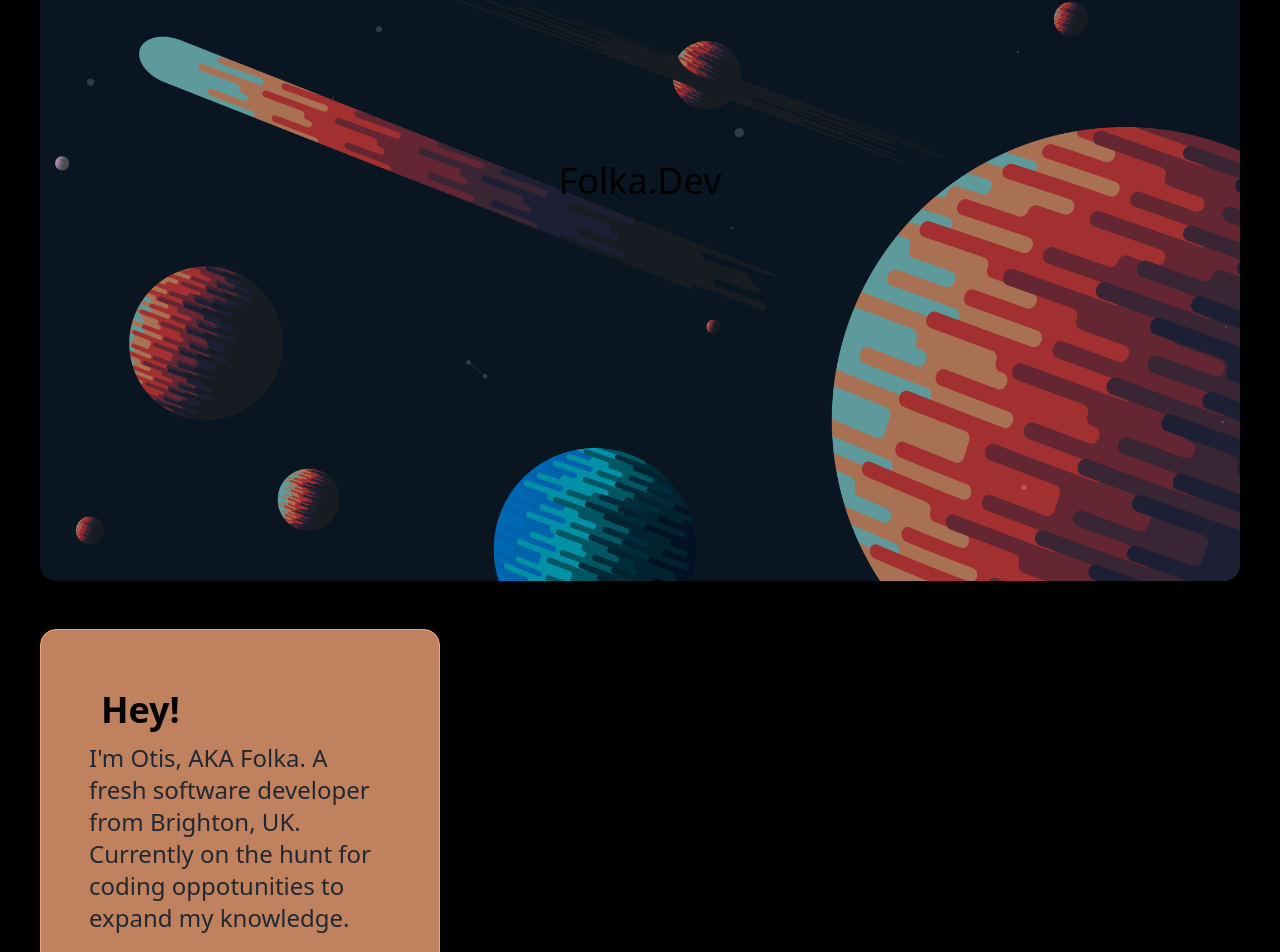
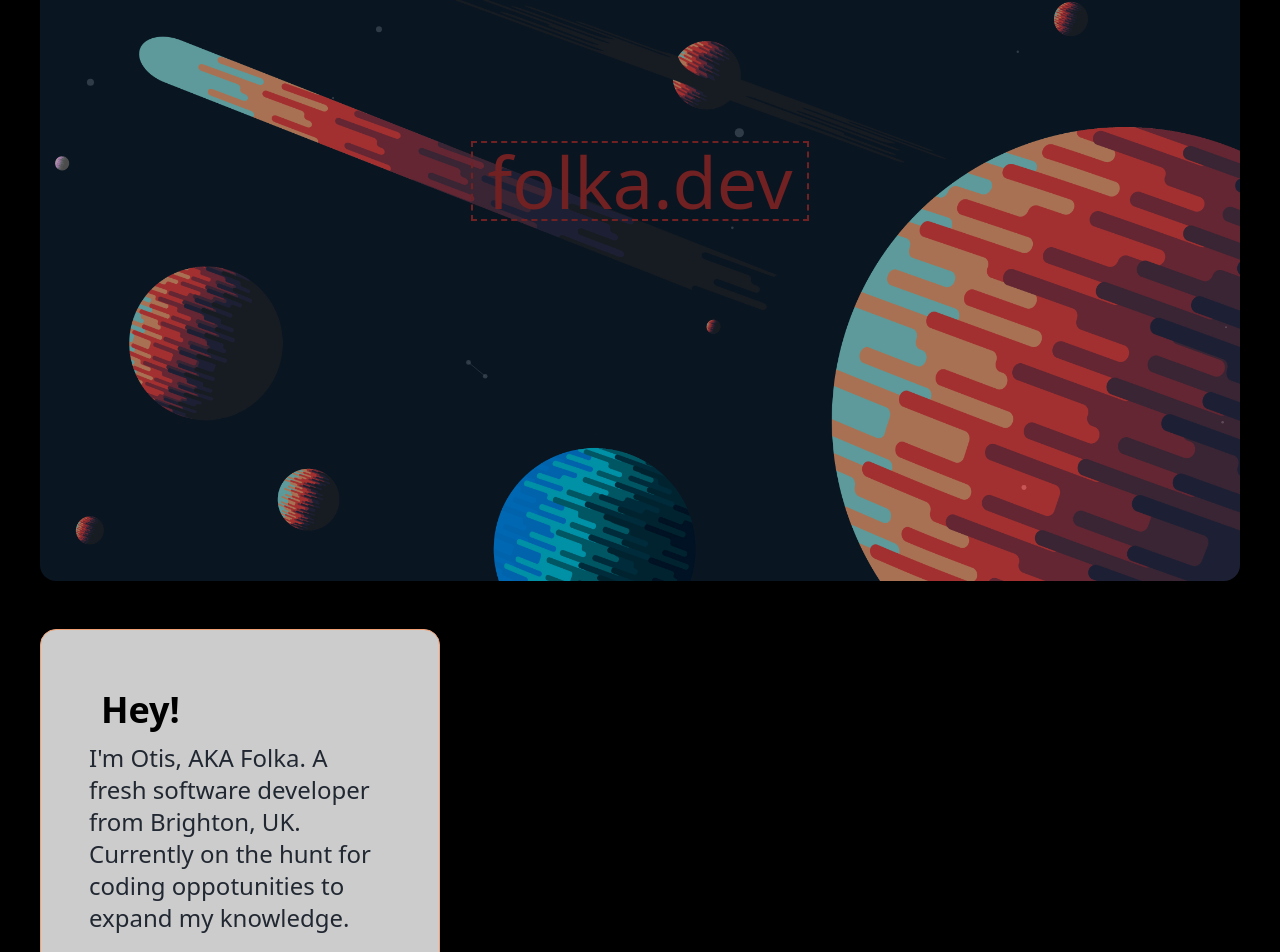
Before and after one commit to Folka2134/folka-portfolio, a React (Vite) app: page / in a window 1280 px wide. Shown: the part 219-1171 px from the top of the page. Built offline with nearby package versions, Linux system fonts and the light colour scheme.

Commit message:
added page links

```diff
--- a/src/components/About.tsx
+++ b/src/components/About.tsx
@@ -1,11 +1,24 @@
+import { Link } from "react-scroll";
+
 const About = () => {
   return (
-    <section className="rounded-2xl border-[1px] border-[#F1A277] bg-[#F1A277] bg-opacity-80 p-8 md:w-2/3 lg:w-1/2 xl:w-1/3 xl:p-12">
+    <section
+      id="about"
+      className="rounded-2xl border-[1px] border-[#F1A277] bg-white bg-opacity-80 p-8 md:w-2/3 lg:w-1/2 xl:w-1/3 xl:p-12"
+    >
       <h2 className="p-3 text-2xl font-semibold xl:text-4xl">Hey!</h2>
       <p className="text-md text-[#212832] xl:text-2xl">
         I'm Otis, AKA Folka. A fresh software developer from Brighton, UK.{" "}
         <br />
         Currently on the hunt for coding oppotunities to expand my knowledge.
+        <br />
+        <br />
+        Check out my{" "}
+        <Link to="projects-container" smooth={true}>
+          <span className="cursor-pointer font-semibold text-[#A32F31] underline underline-offset-4 transition-all hover:text-[#0090A5]">
+            Projects
+          </span>
+        </Link>
       </p>
     </section>
   );
--- a/src/components/Header.tsx
+++ b/src/components/Header.tsx
@@ -1,7 +1,13 @@
+import { Link } from "react-scroll";
+
 const Header = () => {
   return (
     <div className="flex h-52 items-center justify-center rounded-2xl bg-[url(src/assets/images/header-background.jpg)] bg-contain opacity-70 md:h-96 xl:min-h-screen xl:bg-cover xl:bg-no-repeat">
-      <h1 className="font-header text-4xl">Folka.Dev</h1>
+      <Link to="about-container" smooth={true}>
+        <h1 className="font-header px-3 text-7xl text-[#A32F31] outline-dashed outline-2 outline-offset-2">
+          folka.dev
+        </h1>
+      </Link>
     </div>
   );
 };
```
